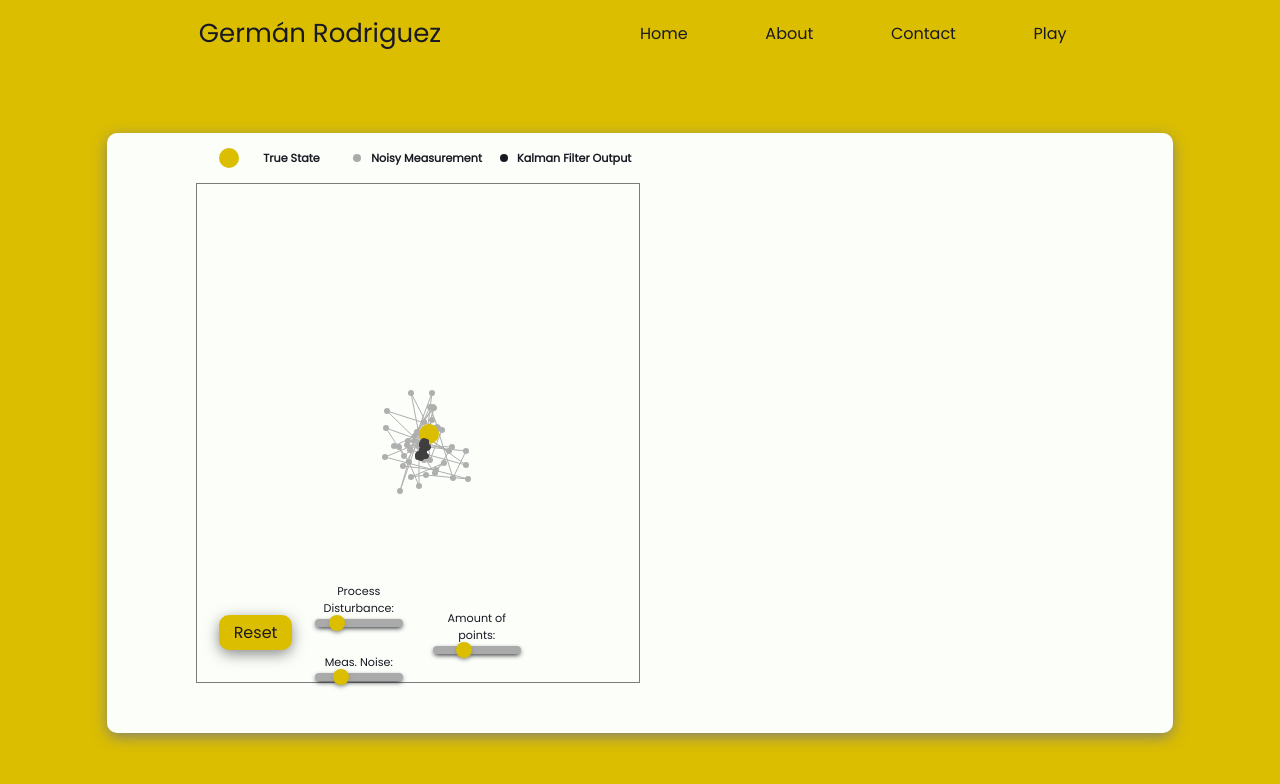
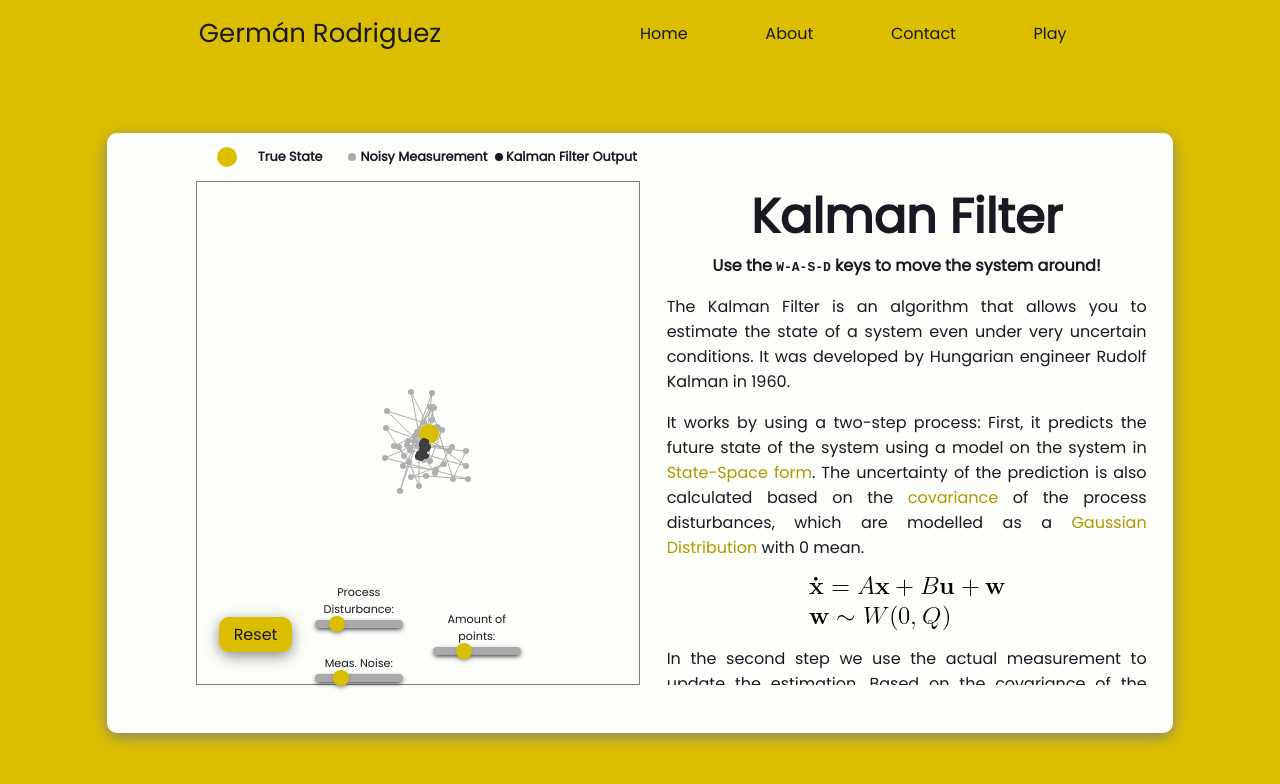
Before and after one commit to GrmanRodriguez/personal-website, a React (Create React App) app: page /play/kalman-filter in a window 1280 px wide. Shown: the top 784 px of the page. Built offline with nearby package versions, Linux system fonts and the light colour scheme.

Commit message:
added explanation to kalman filter game and updated play landing page

```diff
--- a/src/app/style/shared-style-components.tsx
+++ b/src/app/style/shared-style-components.tsx
@@ -137,3 +137,61 @@ export const GameCanvasContainer = styled.div`
         grid-row: 2/8;
     }
 `
+export const GameTitle = styled.h2`
+    grid-column: 8/12;
+    grid-row: 2;
+    font-size: 3em;
+    color: var(--black);
+    margin-top: 0;
+    margin-bottom: 0;
+    text-align: center;
+
+    @media ${device.mobileL} {
+        grid-column: 2/12;
+        grid-row: 8;
+        font-size: 2em;
+    }
+`
+
+export const GameExplanation = styled.div`
+    grid-column: 7/13;
+    grid-row: 3/12;
+    overflow-y: auto;
+    color: var(--black);
+    display: flex;
+    flex-direction: column;
+    justify-content: flex-start;
+    align-items: center;
+    width: 90%;
+    margin-left: 5%;
+
+    text-align: justify;
+
+    & > * {
+        margin-top: 0;
+        margin-bottom: 1em;
+    }
+
+    @media ${device.mobileL} {
+        grid-column: 2/12;
+        grid-row: 9/12;
+        font-size: 0.9em;
+        width: 100%;
+        margin-left: 0;
+    }
+
+    a {
+      text-decoration: none;
+      color: var(--yellow);
+      transition: filter var(--animation-slower);
+      filter: brightness(80%);
+    }
+
+    a:visited {
+        filter: brightness(60%);
+    }
+
+    a:hover, a:active {
+        filter: brightness(100%);
+    }
+`
--- a/src/app/views/play/demos.ts
+++ b/src/app/views/play/demos.ts
@@ -8,7 +8,8 @@ interface Demo {
 export const demos : Demo[] = [
     {
         title: 'Kalman Filter',
-        description: 'Lorem ipsum dolor sit amet, consectetur adipiscing elit, sed do eiusmod tempor incididunt ut labore et dolore magna aliqua. Ut enim ad minim veniam, quis nostrud exercitation ullamco laboris nisi ut aliquip ex ea commodo consequat. Duis aute irure dolor in reprehenderit in voluptate velit esse cillum dolore eu fugiat nulla pariatur. Excepteur sint occaecat cupidatat non proident, sunt in culpa qui officia deserunt mollit anim id est laborum.',
+        image: 'kalman-filter.png',
+        description: 'The Kalman Filter is an algorithm that allows us to estimate the state of a system even under uncertain conditions, by weighing the covariance of process disturbances and measurement noise.\n In this demo a disturbed 2D system with noisy measurements uses the Kalman Filter to get an accurate measurement of its state.',
         url: '/play/kalman-filter'
     },
     {
--- /dev/null
+++ b/src/app/views/play/kalman-filter/explanation.tsx
@@ -0,0 +1,40 @@
+export const firstParagraph : JSX.Element =
+<p>
+    The Kalman Filter is an algorithm that allows you to estimate the state of a system even under
+    very uncertain conditions. It was developed by Hungarian engineer Rudolf Kalman in 1960.
+</p>
+
+export const secondParagraph : JSX.Element =
+<p>
+    It works by using a two-step process: First, it predicts the future state of the system
+    using a model on the system in <a href="https://en.wikipedia.org/wiki/State-space_representation">
+    State-Space form</a>. The uncertainty of the prediction is also calculated based on the <a href="https://en.wikipedia.org/wiki/Covariance">covariance</a> of
+    the process disturbances, which are modelled as a <a href="https://en.wikipedia.org/wiki/Normal_distribution">Gaussian Distribution</a> with
+    0 mean.
+</p>
+
+export const stateImage : JSX.Element = <img src="/assets/statespacewnoise.png"/>
+
+export const thirdParagraph : JSX.Element =
+<p>
+    In the second step we use the actual measurement to update the estimation. Based on the covariance of
+    the measurement noise we can give different levels of preference to the model estimation or the
+    measurement. Indeed, if the measurement noise has 0 covariance the filter will output the same values
+    as the measurements, and if the process disturbances have 0 covariance the filter will return the output
+    of its model <b>(you can try it using the sliders!)</b>.
+</p>
+
+export const fourthParagraph : JSX.Element =
+<p>
+    If all the assumptions of the Kalman Filter are correct (which means that the model is perfectly accurate,
+    the noise and disturbances are normally distributed with the specified covariance, etc.), the filter is optimal.
+    This means it's the best possible estimation you can get!
+</p>
+
+export const fifthParagraph : JSX.Element =
+<p>
+    It must be noted that we are <i>slightly</i> cheating in this scenario. Since everything is modelled, we have
+    perfect knowledge of the disturbance and measurement covariances (not to mention of the model), which makes
+    the filter calculations more accurate. In real processes, finding these covariances (or, at the very least,
+    finding initial values that will give good results) is usually the most difficult step for having a good filter.
+</p>
--- a/src/app/views/play/kalman-filter/index.tsx
+++ b/src/app/views/play/kalman-filter/index.tsx
@@ -1,13 +1,14 @@
 import { floor } from 'mathjs';
 import React, { useEffect, useRef } from 'react'
 import StateSpaceSystem from '../../../components/state-space-system';
-import { GameCanvasContainer, GamePanel, GridLayout, LayoutColors, StyledButton, StyledSlider } from '../../../style/shared-style-components';
+import { GameCanvasContainer, GameExplanation, GamePanel, GameTitle, GridLayout, LayoutColors, StyledButton, StyledSlider } from '../../../style/shared-style-components';
 import { clearCanvas, drawCircle, drawLine, generateBoxMullerGaussian, resizeCanvas, ToggleNavbarProps } from '../../../util';
 import Filter from './filter';
 import { useMediaQuery } from 'react-responsive';
 import { deviceSizes } from '../../../media';
 import { ExplanationContainer, GameMenu, MeasurementShape, ResetButtonContainer, SecondSliderContainer, SliderContainer, StateShape, KalmanShape } from './styles';
 import JoyStick from '../../../components/joystick';
+import { fifthParagraph, firstParagraph, fourthParagraph, secondParagraph, stateImage, thirdParagraph } from './explanation';
 
 function KalmanFilter({ setWhiteNavbar} : ToggleNavbarProps) : JSX.Element {
     useEffect(()=>{
@@ -67,8 +68,10 @@ function KalmanFilter({ setWhiteNavbar} : ToggleNavbarProps) : JSX.Element {
     let system : StateSpaceSystem; // Model
     let kalman : Filter; // Kalman Filter
 
+    const howToPlayMobile : JSX.Element = <span>Use the JoyStick in the lower right corner to move the system around!</span>
+    const howToPlayDesktop : JSX.Element = <span>Use the <code>W-A-S-D</code> keys to move the system around!</span>
+
     function setCommandFromKey(key : string) {
-        console.log(`command ${key} was pressed`)
         switch (key) {
             case 'w':
             case 's':
@@ -84,7 +87,6 @@ function KalmanFilter({ setWhiteNavbar} : ToggleNavbarProps) : JSX.Element {
     function clearCommand() {
         clearTimeout(timeout);
         timeout = setTimeout(()=>{
-            console.log("command cleared")
             command = '';
         }, 200);
     }
@@ -247,6 +249,7 @@ function KalmanFilter({ setWhiteNavbar} : ToggleNavbarProps) : JSX.Element {
     return (
         <GridLayout color={LayoutColors.Yellow}>
             <GamePanel>
+                <GameTitle>Kalman Filter</GameTitle>
                 <ExplanationContainer>
                     <div>
                         <StateShape/>
@@ -298,6 +301,15 @@ function KalmanFilter({ setWhiteNavbar} : ToggleNavbarProps) : JSX.Element {
                         </SecondSliderContainer>
                     </GameMenu>
                 </GameCanvasContainer>
+                <GameExplanation>
+                    <b>{isMobile ? howToPlayMobile : howToPlayDesktop}</b>
+                    {firstParagraph}
+                    {secondParagraph}
+                    {stateImage}
+                    {thirdParagraph}
+                    {fourthParagraph}
+                    {fifthParagraph}
+                </GameExplanation>
             </GamePanel>
             {isMobile &&
             <JoyStick onUp={()=>{onJoyStickPress('w')}}
--- a/src/app/views/play/kalman-filter/styles.tsx
+++ b/src/app/views/play/kalman-filter/styles.tsx
@@ -29,7 +29,7 @@ export const ExplanationContainer = styled.div`
     }
 
     & > div > span {
-        font-size: 0.7em;
+        font-size: 0.8em;
         font-weight: bold;
         color: var(--black);
     }
```
Also changed, not shown: public/assets/demos/kalman-filter.png (added), public/assets/statespacewnoise.png (added).
